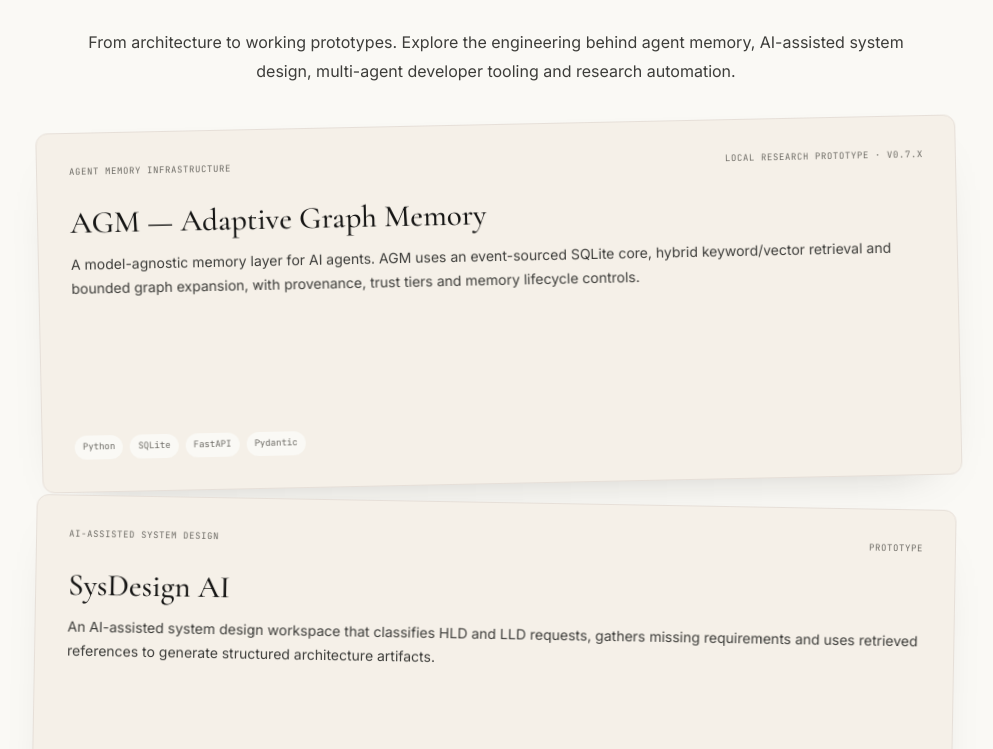
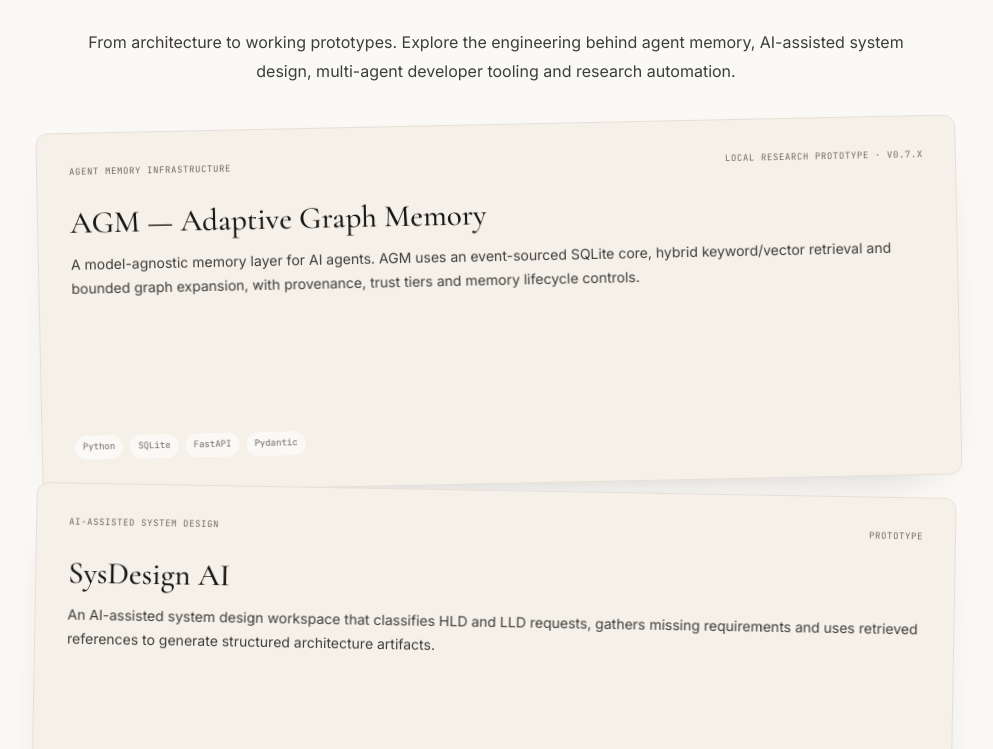
Before and after one commit to yash936936/Personal-Portfolio, a React (Vite) app in the folder portfolio/: page / in a window 1280 px wide. Shown: the part 1086-1835 px from the top of the page, without its empty margins (144-1137 px from the left). Built offline with nearby package versions, Linux system fonts and the light colour scheme; no server answers.

Commit message:
Tighten spacing between featured work cards

```diff
--- a/portfolio/src/components/sections/HomeSections.css
+++ b/portfolio/src/components/sections/HomeSections.css
@@ -18,7 +18,7 @@
 }
 .home-featured__layout { display: block; }
 .home-featured__stack {
-  display: grid; width: min(100%, 920px); gap: 18px; padding-bottom: 12px; margin: 0 auto;
+  display: grid; width: min(100%, 920px); gap: 6px; padding-bottom: 12px; margin: 0 auto;
 }
 .home-project-card {
   position: sticky; top: calc(116px + var(--stack-index) * 13px); z-index: calc(2 + var(--stack-index));
```
